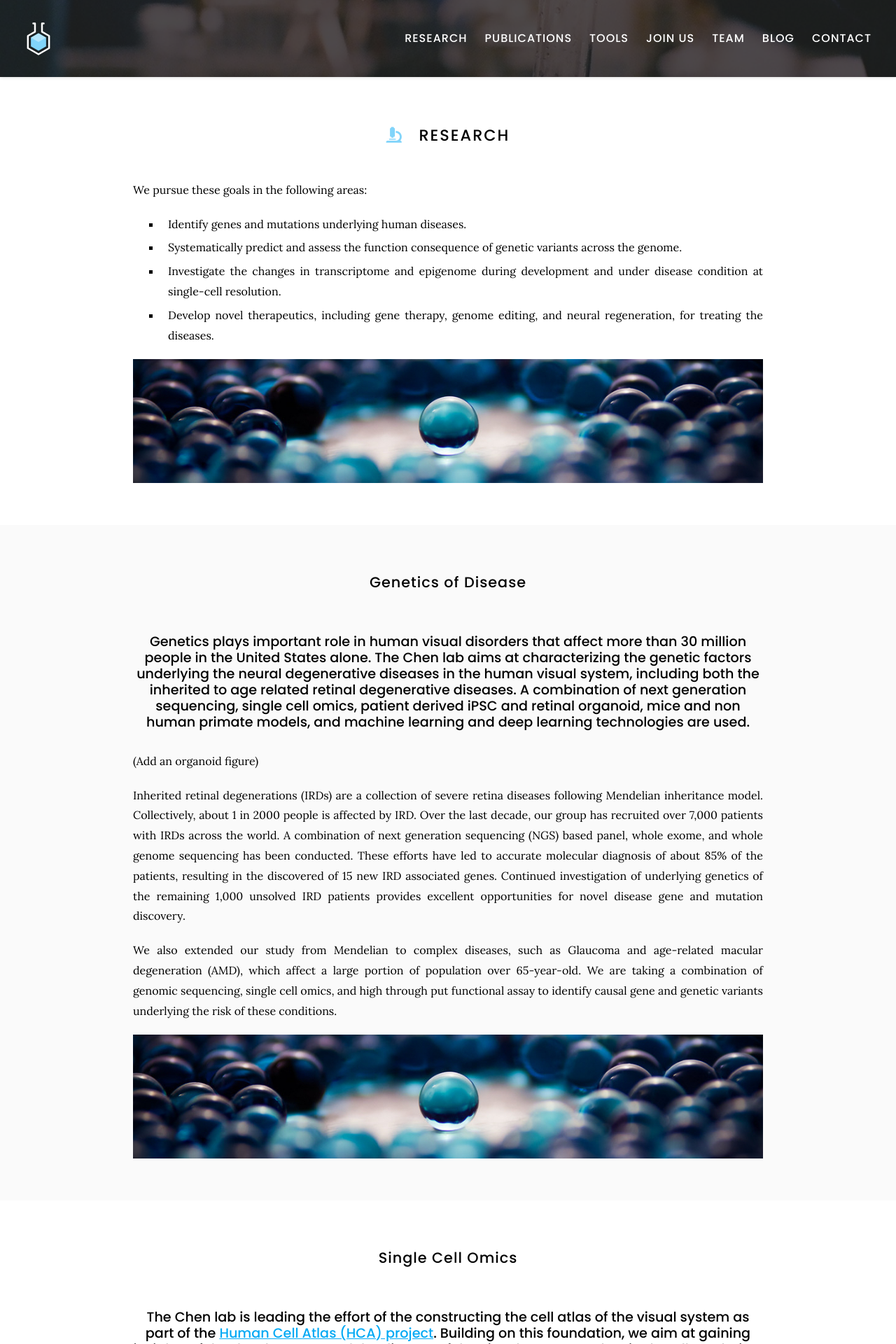
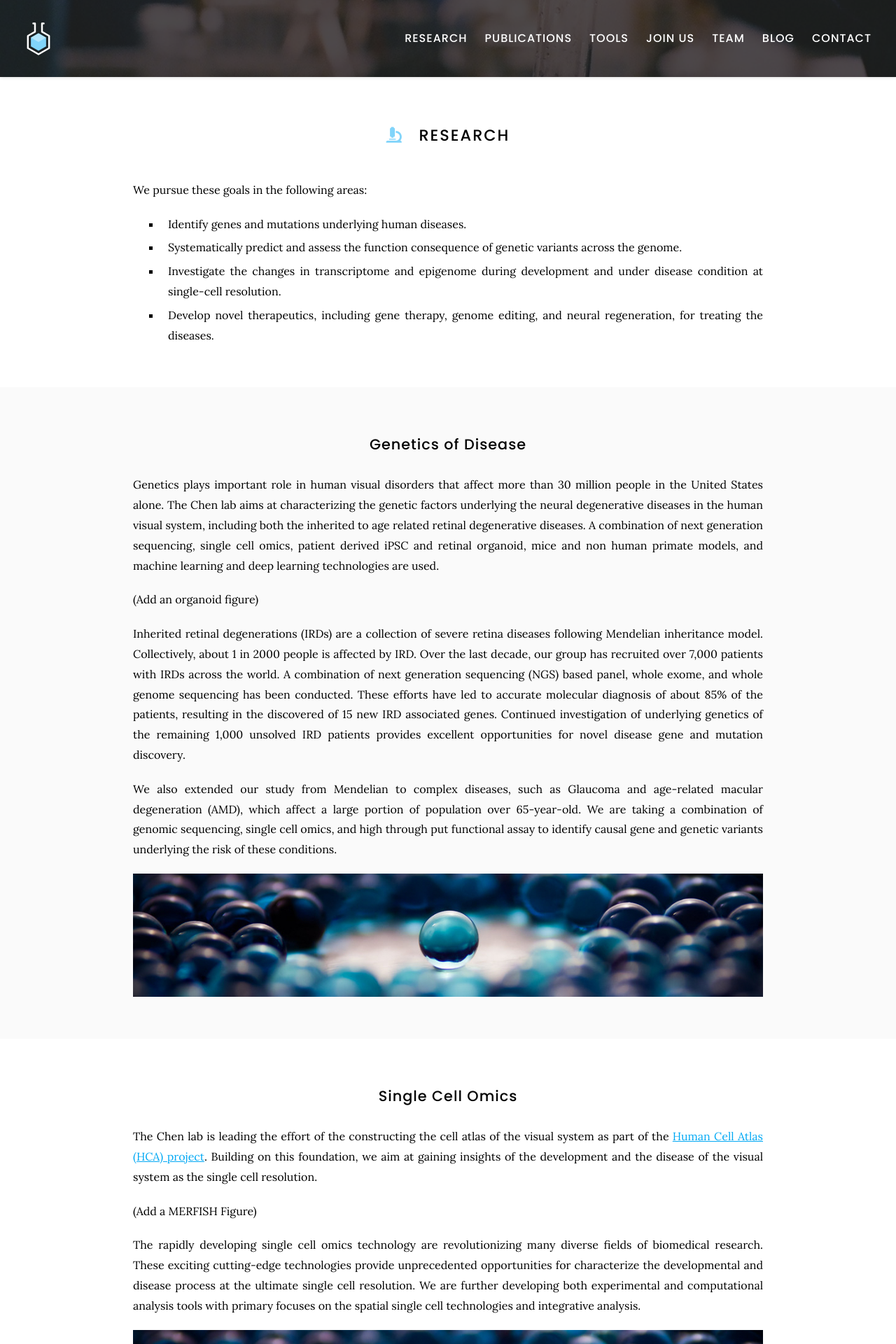
Before and after one commit to wmeng1018/Chen-lab-website, a Jekyll site: the page built from research/index.md, in a window 1280 px wide. Shown: the top 1920 px of the page at 70% size. Built offline with Jekyll 4.4.1, drawn with Linux system fonts in a browser that asks for light colours.

Commit message:
Update index.md

```diff
--- a/research/index.md
+++ b/research/index.md
@@ -12,11 +12,11 @@ We pursue these goals in the following areas:
 - Investigate the changes in transcriptome and epigenome during development and under disease condition at single-cell resolution.
 - Develop novel therapeutics, including gene therapy, genome editing, and neural regeneration, for treating the diseases.
 
-{% include banner.html image="images/banner.jpg" %}
+
 {% include section.html %}
 
 ## Genetics of Disease
-### Genetics plays important role in human visual disorders that affect more than 30 million people in the United States alone.  The Chen lab aims at characterizing the genetic factors underlying the neural degenerative diseases in the human visual system, including both the inherited to age related retinal degenerative diseases.  A combination of next generation sequencing, single cell omics, patient derived iPSC and retinal organoid, mice and non human primate models, and machine learning and deep learning technologies are used.
+ Genetics plays important role in human visual disorders that affect more than 30 million people in the United States alone.  The Chen lab aims at characterizing the genetic factors underlying the neural degenerative diseases in the human visual system, including both the inherited to age related retinal degenerative diseases.  A combination of next generation sequencing, single cell omics, patient derived iPSC and retinal organoid, mice and non human primate models, and machine learning and deep learning technologies are used.
 
 (Add an organoid figure)
 
@@ -28,7 +28,7 @@ We also extended our study from Mendelian to complex diseases, such as Glaucoma
 {% include section.html %}
 
 ## Single Cell Omics
-### The Chen lab is leading the effort of the constructing the cell atlas of the visual system as part of the [Human Cell Atlas (HCA) project](https://www.humancellatlas.org/biological-networks/).  Building on this foundation, we aim at gaining insights of the development and the disease of the visual system as the single cell resolution.
+ The Chen lab is leading the effort of the constructing the cell atlas of the visual system as part of the [Human Cell Atlas (HCA) project](https://www.humancellatlas.org/biological-networks/).  Building on this foundation, we aim at gaining insights of the development and the disease of the visual system as the single cell resolution.
 
 (Add a MERFISH Figure)
 
@@ -38,7 +38,7 @@ The rapidly developing single cell omics technology are revolutionizing many div
 {% include section.html %}
 
 ## Therapeutics
-### The Chen lab is applying what has been learnt from the genetics to develop novel therapeutics treating human retinal degenerative diseases.
+ The Chen lab is applying what has been learnt from the genetics to develop novel therapeutics treating human retinal degenerative diseases.
 
 [Figure of gene therapy]
 
@@ -46,8 +46,8 @@ We are pursuing multiple strategies in parallel to treat human retinal degenerat
 
 As the central nervous system (CNS) has little capacity for spontaneous regeneration, repair, or healing in human. severe damage in the CNS, due either to injury or neural degenerative disease, leads to permanent incapacity in patients who often require lifelong assistance.  It has been observed that some species, such as fish and birds, can regrow neural cells after retinal injury and restore visual function.  We are developing novel approach to active the intrinsic regeneration capability that is lost in humans that would lead to controlled regeneration of the retina tissue upon treatment.
 
+{% include banner.html image="images/banner.jpg" %}
 {% include section.html %}
-
 
 
 #  <i class="fas fa-microscope"></i>Funding
```
